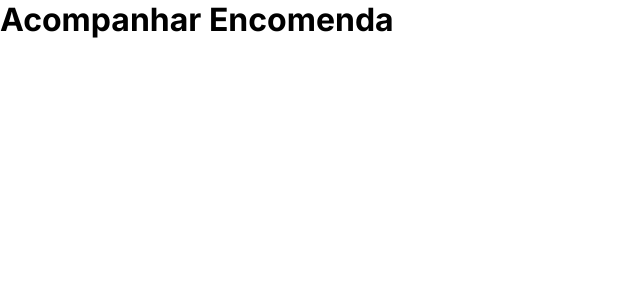
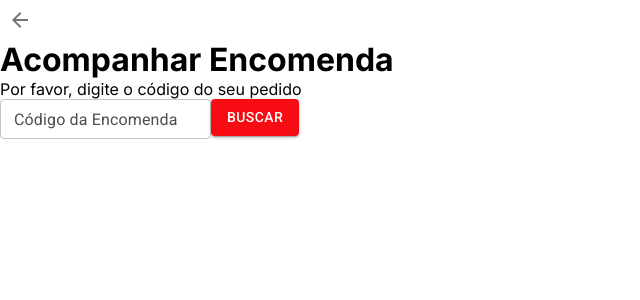
Before and after one commit to ICEI-PUC-Minas-PPLES-TI/plf-es-2023-2-ti4-0648100-entregai, a Next.js app in the folder Codigo/entregai/: page /track in a window 1280 px wide. Shown: the top 300 px of the page, without its empty margins (0-640 px from the left). Built offline with nearby package versions, Linux system fonts and the light colour scheme; no server answers.

Commit message:
Sistema de imagens de supermercado melhorado

```diff
--- a/Codigo/entregai/src/components/pages/order/Tracking.tsx
+++ b/Codigo/entregai/src/components/pages/order/Tracking.tsx
@@ -1,7 +1,24 @@
+import BackButton from "@/components/misc/BackButton"
+import { Button, TextField } from "@mui/material"
+
 const Tracking = () => {
     return (
         <div>
+            <BackButton />
+
             <h1>Acompanhar Encomenda</h1>
+
+            <p>Por favor, digite o código do seu pedido</p>
+
+            <TextField
+                id="orderCode"
+                label="Código da Encomenda"
+                variant="outlined"
+                size="small"
+                sx={{ mb: 2 }}
+            />
+
+            <Button variant="contained">Buscar</Button>
         </div>
     )
 }
--- a/Codigo/entregai/src/components/pages/supermarket/SupermarketHome.tsx
+++ b/Codigo/entregai/src/components/pages/supermarket/SupermarketHome.tsx
@@ -10,7 +10,7 @@ import { Upload } from "@mui/icons-material"
 import ImageUpload from "@/components/modules/supermarket/home/ImageUpload"
 import ImageDisplay from "@/components/modules/supermarket/home/ImageDisplay"
 
-const SupermarketHome = ({ supermarket, imageUrl }: { supermarket: Supermarket, imageUrl: string }) => {
+const SupermarketHome = ({ supermarket }: { supermarket: Supermarket }) => {
     return (
         <div>
 
@@ -18,7 +18,7 @@ const SupermarketHome = ({ supermarket, imageUrl }: { supermarket: Supermarket,
 
             <Info supermarket={supermarket} />
 
-            <ImageDisplay imageUrl={imageUrl} />
+            <ImageDisplay imageUrl={supermarket.imageUrl!} />
 
             <ImageUpload supermarket={supermarket} />
 
--- a/Codigo/entregai/src/libs/handler/supermarketHandler.ts
+++ b/Codigo/entregai/src/libs/handler/supermarketHandler.ts
@@ -13,9 +13,16 @@ export const getAllSupermarkets = async (): Promise<Supermarket[]> => {
 
             const supermarkets: Supermarket[] = [];
 
-            querySnapshot.forEach((doc) => {
-                supermarkets.push({ id: doc.id, ...doc.data() } as Supermarket);
-            });
+            for (const doc of querySnapshot.docs) {
+
+                const supermarket: Supermarket = { id: doc.id, ...doc.data() } as Supermarket
+
+                const url = await getSupermarketImageUrl(doc.id)
+
+                supermarket.imageUrl = url
+
+                supermarkets.push(supermarket);
+            }
 
             resolve(supermarkets)
         } catch (err) {
@@ -24,7 +31,7 @@ export const getAllSupermarkets = async (): Promise<Supermarket[]> => {
     })
 }
 
-export const getSupermarketImage = async (id: string): Promise<string> => {
+export const getSupermarketImageUrl = async (id: string): Promise<string> => {
     return new Promise(async (resolve, reject) => {
         try {
 
--- a/Codigo/entregai/src/libs/types/Supermarket.ts
+++ b/Codigo/entregai/src/libs/types/Supermarket.ts
@@ -7,5 +7,6 @@ export interface Supermarket {
     address: string,
     phone: string,
     orders: Order[],
-    stock: Product[]
+    stock: Product[],
+    imageUrl?: string
 }
```
Also changed, not shown: Codigo/entregai/src/components/modules/supermarket/management/Unit.tsx (+8 -1 lines), Codigo/entregai/src/components/pages/order/Order.tsx (+11 -1 lines), Codigo/entregai/src/pages/app/supermarket/[id]/index.tsx (+4 -5 lines), Codigo/entregai/src/components/modules/supermarket/management/Visualizer.tsx (line endings or trailing spaces).
